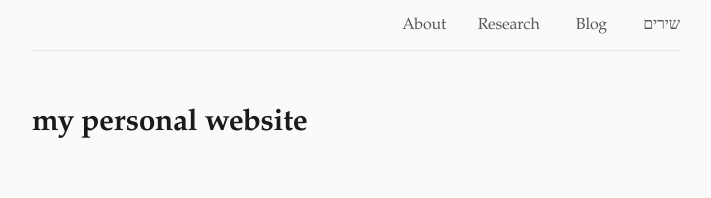
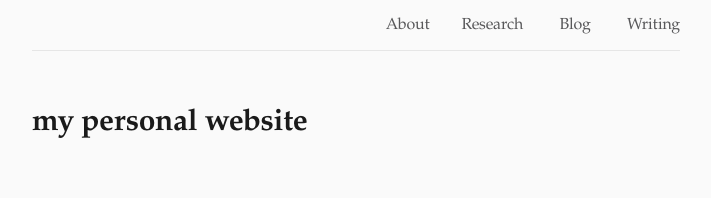
Before and after one commit to hashdag/hashdag.github.io, a Jekyll site: the page built from index.md, in a window 1280 px wide. Shown: the top 198 px of the page, without its empty margins (284-995 px from the left). Built offline with Jekyll 4.4.1, drawn with Linux system fonts in a browser that asks for light colours.

Commit message:
Update site-nav.html

```diff
--- a/_includes/site-nav.html
+++ b/_includes/site-nav.html
@@ -26,11 +26,10 @@
 <a href="/blog" title="Blog">Blog</a>
 {% endif %}
 
-{% if page.url == "/poems" %}
-<span class="nav-current-page" >שירים</span>
+{% if page.url == "/writing" %}
+<span class="nav-current-page" >Writing</span>
 {% else %}
-<a href="/poems" title="שירים">
-שירים</a>
+<a href="/writing" title="Writing">Writing</a>
 {% endif %}
 
 </div>
```
